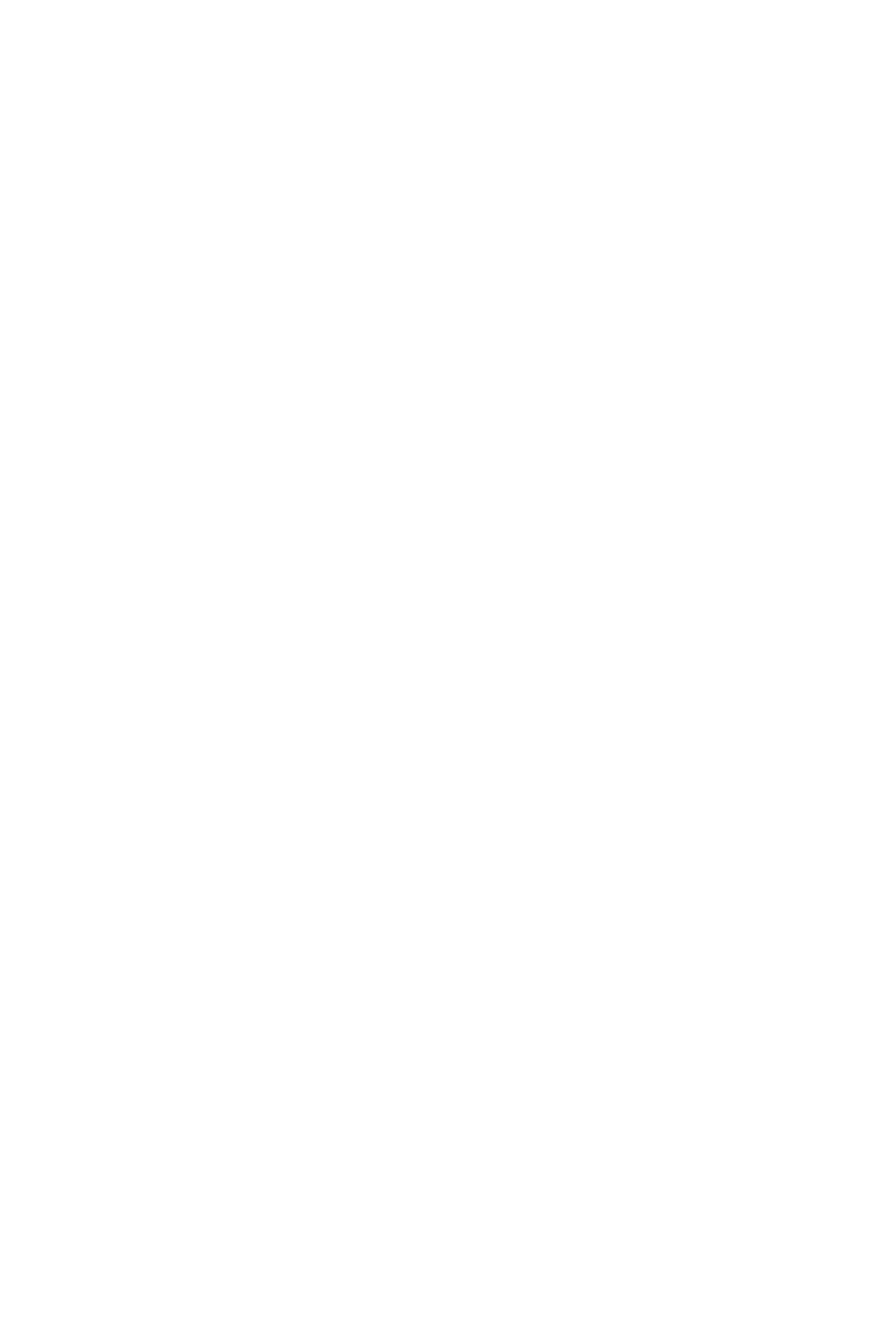
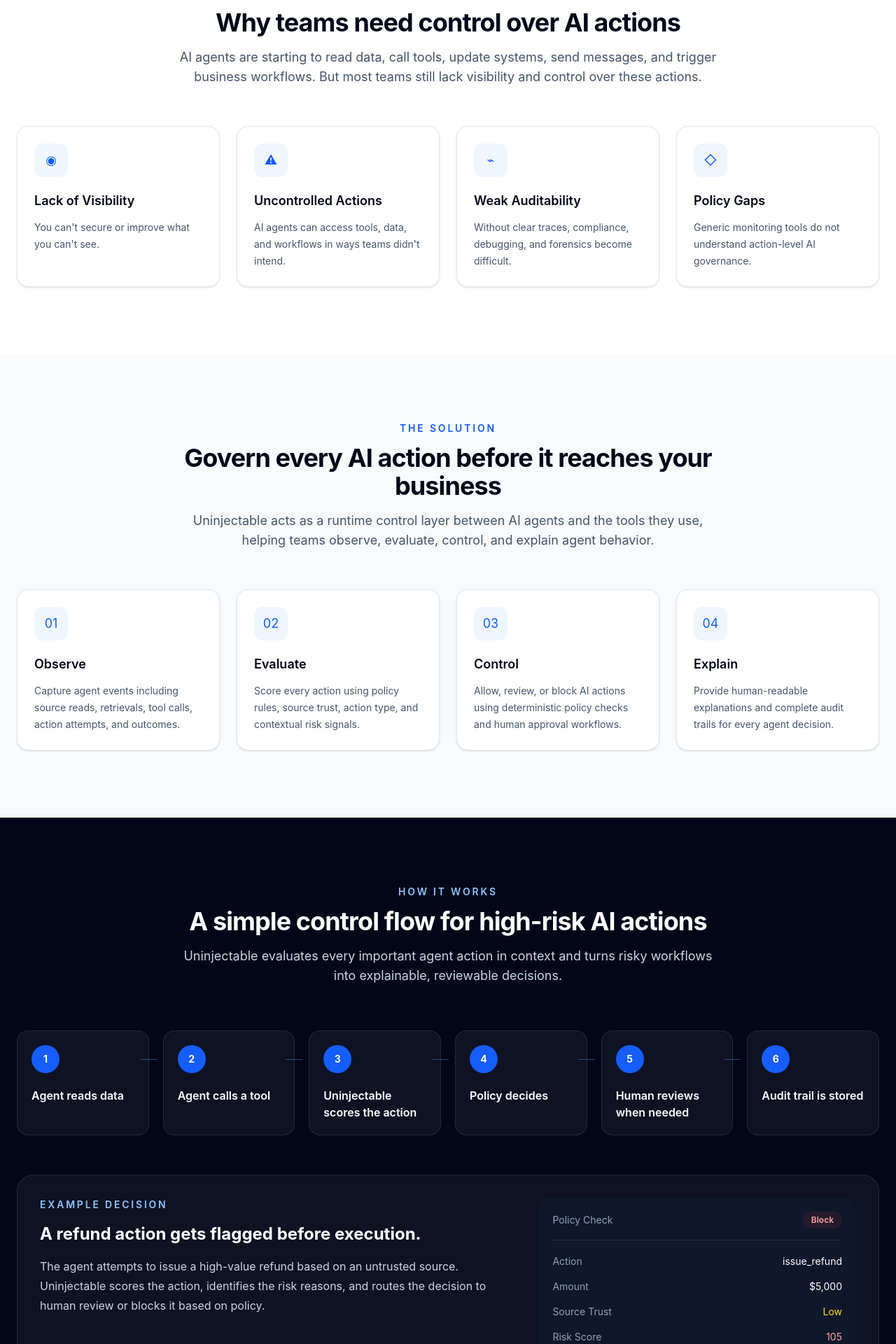
Before and after one commit to nilotin/uninjectable-website, a React (Vite) app: page / in a window 1280 px wide. Shown: the part 880-2800 px from the top of the page at 70% size. Before the commit the page ends 800 px from the top, so only its background shows below. Built offline with nearby package versions, Linux system fonts and the light colour scheme.

Commit message:
Add problem solution and workflow sections

```diff
--- a/src/App.tsx
+++ b/src/App.tsx
@@ -1,11 +1,17 @@
 import Navbar from './sections/Navbar'
 import Hero from './sections/Hero'
+import ProblemSection from './sections/ProblemSection'
+import SolutionSection from './sections/SolutionSection'
+import HowItWorks from './sections/HowItWorks'
 
 function App() {
   return (
     <>
       <Navbar />
       <Hero />
+      <ProblemSection />
+      <SolutionSection />
+      <HowItWorks />
     </>
   )
 }
--- /dev/null
+++ b/src/components/FeatureCard.tsx
@@ -0,0 +1,51 @@
+type FeatureCardProps = {
+  title: string
+  description: string
+  icon?: string
+  variant?: 'light' | 'dark'
+}
+
+function FeatureCard({
+  title,
+  description,
+  icon = '✦',
+  variant = 'light',
+}: FeatureCardProps) {
+  const isDark = variant === 'dark'
+
+  return (
+    <div
+      className={`rounded-2xl border p-6 transition hover:-translate-y-1 ${
+        isDark
+          ? 'border-white/10 bg-white/5 shadow-2xl shadow-blue-950/20'
+          : 'border-slate-200 bg-white shadow-sm'
+      }`}
+    >
+      <div
+        className={`mb-5 flex h-12 w-12 items-center justify-center rounded-xl text-lg ${
+          isDark ? 'bg-blue-500/10 text-blue-300' : 'bg-blue-50 text-blue-600'
+        }`}
+      >
+        {icon}
+      </div>
+
+      <h3
+        className={`text-lg font-semibold ${
+          isDark ? 'text-white' : 'text-slate-950'
+        }`}
+      >
+        {title}
+      </h3>
+
+      <p
+        className={`mt-3 text-sm leading-6 ${
+          isDark ? 'text-slate-300' : 'text-slate-600'
+        }`}
+      >
+        {description}
+      </p>
+    </div>
+  )
+}
+
+export default FeatureCard
--- /dev/null
+++ b/src/components/SectionHeader.tsx
@@ -0,0 +1,49 @@
+type SectionHeaderProps = {
+  eyebrow?: string
+  title: string
+  description?: string
+  variant?: 'light' | 'dark'
+}
+
+function SectionHeader({
+  eyebrow,
+  title,
+  description,
+  variant = 'light',
+}: SectionHeaderProps) {
+  const isDark = variant === 'dark'
+
+  return (
+    <div className="mx-auto max-w-3xl text-center">
+      {eyebrow && (
+        <p
+          className={`mb-3 text-sm font-semibold uppercase tracking-[0.2em] ${
+            isDark ? 'text-blue-300' : 'text-blue-600'
+          }`}
+        >
+          {eyebrow}
+        </p>
+      )}
+
+      <h2
+        className={`text-3xl font-bold tracking-tight md:text-4xl ${
+          isDark ? 'text-white' : 'text-slate-950'
+        }`}
+      >
+        {title}
+      </h2>
+
+      {description && (
+        <p
+          className={`mt-4 text-base leading-7 md:text-lg ${
+            isDark ? 'text-slate-300' : 'text-slate-600'
+          }`}
+        >
+          {description}
+        </p>
+      )}
+    </div>
+  )
+}
+
+export default SectionHeader
--- a/src/data/siteContent.ts
+++ b/src/data/siteContent.ts
@@ -5,3 +5,65 @@
   'Team',
   'Contact',
 ]
+
+export const problems = [
+  {
+    title: 'Lack of Visibility',
+    description: "You can't secure or improve what you can't see.",
+    icon: '◉',
+  },
+  {
+    title: 'Uncontrolled Actions',
+    description:
+      "AI agents can access tools, data, and workflows in ways teams didn't intend.",
+    icon: '⚠',
+  },
+  {
+    title: 'Weak Auditability',
+    description:
+      'Without clear traces, compliance, debugging, and forensics become difficult.',
+    icon: '⌁',
+  },
+  {
+    title: 'Policy Gaps',
+    description:
+      'Generic monitoring tools do not understand action-level AI governance.',
+    icon: '◇',
+  },
+]
+
+export const capabilities = [
+  {
+    title: 'Observe',
+    description:
+      'Capture agent events including source reads, retrievals, tool calls, action attempts, and outcomes.',
+    icon: '01',
+  },
+  {
+    title: 'Evaluate',
+    description:
+      'Score every action using policy rules, source trust, action type, and contextual risk signals.',
+    icon: '02',
+  },
+  {
+    title: 'Control',
+    description:
+      'Allow, review, or block AI actions using deterministic policy checks and human approval workflows.',
+    icon: '03',
+  },
+  {
+    title: 'Explain',
+    description:
+      'Provide human-readable explanations and complete audit trails for every agent decision.',
+    icon: '04',
+  },
+]
+
+export const workflowSteps = [
+  'Agent reads data',
+  'Agent calls a tool',
+  'Uninjectable scores the action',
+  'Policy decides',
+  'Human reviews when needed',
+  'Audit trail is stored',
+]
--- /dev/null
+++ b/src/sections/HowItWorks.tsx
@@ -0,0 +1,92 @@
+import SectionHeader from '../components/SectionHeader'
+import { workflowSteps } from '../data/siteContent'
+
+function HowItWorks() {
+  return (
+    <section className="bg-slate-950 px-6 py-24">
+      <div className="mx-auto max-w-7xl">
+        <SectionHeader
+          eyebrow="How it works"
+          title="A simple control flow for high-risk AI actions"
+          description="Uninjectable evaluates every important agent action in context and turns risky workflows into explainable, reviewable decisions."
+          variant="dark"
+        />
+
+        <div className="mt-16 grid gap-5 md:grid-cols-2 lg:grid-cols-6">
+          {workflowSteps.map((step, index) => (
+            <div
+              key={step}
+              className="relative rounded-2xl border border-white/10 bg-white/5 p-5"
+            >
+              <div className="mb-5 flex h-10 w-10 items-center justify-center rounded-full bg-blue-600 text-sm font-bold text-white">
+                {index + 1}
+              </div>
+
+              <h3 className="text-base font-semibold leading-6 text-white">
+                {step}
+              </h3>
+
+              {index !== workflowSteps.length - 1 && (
+                <div className="absolute -right-3 top-10 hidden h-px w-6 bg-blue-400/40 lg:block" />
+              )}
+            </div>
+          ))}
+        </div>
+
+        <div className="mt-14 rounded-3xl border border-white/10 bg-white/5 p-6 md:p-8">
+          <div className="grid gap-8 lg:grid-cols-[1.2fr_0.8fr]">
+            <div>
+              <p className="text-sm font-semibold uppercase tracking-[0.2em] text-blue-300">
+                Example decision
+              </p>
+
+              <h3 className="mt-4 text-2xl font-bold text-white">
+                A refund action gets flagged before execution.
+              </h3>
+
+              <p className="mt-4 leading-7 text-slate-300">
+                The agent attempts to issue a high-value refund based on an
+                untrusted source. Uninjectable scores the action, identifies the
+                risk reasons, and routes the decision to human review or blocks
+                it based on policy.
+              </p>
+            </div>
+
+            <div className="rounded-2xl bg-slate-900 p-5">
+              <div className="flex items-center justify-between border-b border-white/10 pb-4">
+                <span className="text-sm text-slate-400">Policy Check</span>
+                <span className="rounded-full bg-red-500/10 px-3 py-1 text-xs font-semibold text-red-300">
+                  Block
+                </span>
+              </div>
+
+              <div className="mt-5 space-y-4 text-sm">
+                <div className="flex justify-between gap-4">
+                  <span className="text-slate-400">Action</span>
+                  <span className="text-white">issue_refund</span>
+                </div>
+
+                <div className="flex justify-between gap-4">
+                  <span className="text-slate-400">Amount</span>
+                  <span className="text-white">$5,000</span>
+                </div>
+
+                <div className="flex justify-between gap-4">
+                  <span className="text-slate-400">Source Trust</span>
+                  <span className="text-yellow-300">Low</span>
+                </div>
+
+                <div className="flex justify-between gap-4">
+                  <span className="text-slate-400">Risk Score</span>
+                  <span className="text-red-300">105</span>
+                </div>
+              </div>
+            </div>
+          </div>
+        </div>
+      </div>
+    </section>
+  )
+}
+
+export default HowItWorks
--- /dev/null
+++ b/src/sections/ProblemSection.tsx
@@ -0,0 +1,30 @@
+import FeatureCard from '../components/FeatureCard'
+import SectionHeader from '../components/SectionHeader'
+import { problems } from '../data/siteContent'
+
+function ProblemSection() {
+  return (
+    <section className="bg-white px-6 py-24">
+      <div className="mx-auto max-w-7xl">
+        <SectionHeader
+          eyebrow="The problem"
+          title="Why teams need control over AI actions"
+          description="AI agents are starting to read data, call tools, update systems, send messages, and trigger business workflows. But most teams still lack visibility and control over these actions."
+        />
+
+        <div className="mt-14 grid gap-6 sm:grid-cols-2 lg:grid-cols-4">
+          {problems.map((problem) => (
+            <FeatureCard
+              key={problem.title}
+              title={problem.title}
+              description={problem.description}
+              icon={problem.icon}
+            />
+          ))}
+        </div>
+      </div>
+    </section>
+  )
+}
+
+export default ProblemSection
--- /dev/null
+++ b/src/sections/SolutionSection.tsx
@@ -0,0 +1,30 @@
+import FeatureCard from '../components/FeatureCard'
+import SectionHeader from '../components/SectionHeader'
+import { capabilities } from '../data/siteContent'
+
+function SolutionSection() {
+  return (
+    <section className="bg-slate-50 px-6 py-24">
+      <div className="mx-auto max-w-7xl">
+        <SectionHeader
+          eyebrow="The solution"
+          title="Govern every AI action before it reaches your business"
+          description="Uninjectable acts as a runtime control layer between AI agents and the tools they use, helping teams observe, evaluate, control, and explain agent behavior."
+        />
+
+        <div className="mt-14 grid gap-6 md:grid-cols-2 lg:grid-cols-4">
+          {capabilities.map((capability) => (
+            <FeatureCard
+              key={capability.title}
+              title={capability.title}
+              description={capability.description}
+              icon={capability.icon}
+            />
+          ))}
+        </div>
+      </div>
+    </section>
+  )
+}
+
+export default SolutionSection
```
